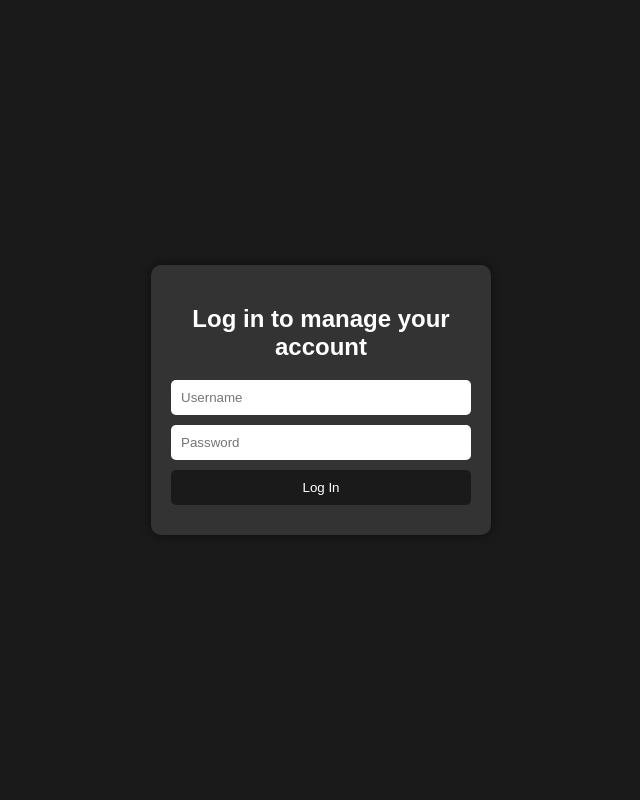
After one commit to zayn2003/Resume-classification, a Flask app: page / in a window 1280 px wide. The commit adds this page. Shown: the whole page, without its empty margins (319-959 px from the left). Run offline with Flask 3, Linux system fonts and the light colour scheme; parts of the project's set-up code (start-up, migrations or seed data) failed here and were passed over.

Commit message:
updates to UI

```diff
--- a/app.py
+++ b/app.py
@@ -1,19 +1,20 @@
 import os
+import re
 import tempfile
-from flask import Flask, request, jsonify
-from pdf2image import convert_from_path
+
+import fitz  # PyMuPDF
+import joblib
+import nltk
 import pytesseract
-import joblib
-from PIL import Image
-import re
+from flask import Flask, jsonify, redirect, render_template, request, url_for
+from flask_cors import CORS, cross_origin
 from nltk.corpus import stopwords
 from nltk.stem import WordNetLemmatizer
-import nltk
-from flask_cors import CORS, cross_origin
-import fitz  # PyMuPDF
+from pdf2image import convert_from_path
+from PIL import Image
 
 app = Flask(__name__)
-cors = CORS(app)
+CORS(app)
 app.config['CORS_HEADERS'] = 'Content-Type'
 
 # Load the models
@@ -22,7 +23,6 @@ vectorizer = joblib.load('pkl/vectorizer.pkl')
 label_encoder = joblib.load('pkl/label_encoder.pkl')
 
 def extract_text_from_pdf(pdf_file):
-    # Save the FileStorage object to a temporary file
     with tempfile.NamedTemporaryFile(delete=False, suffix=".pdf") as temp_file:
         pdf_file.save(temp_file.name)
 
@@ -32,8 +32,8 @@ def extract_text_from_pdf(pdf_file):
         page = doc.load_page(page_num)
         text += page.get_text()
 
-    doc.close()  # Close the PDF document
-    os.remove(temp_file.name)  # Delete the temporary file
+    doc.close()
+    os.remove(temp_file.name)
 
     return text
 
@@ -46,38 +46,56 @@ nltk.download('stopwords', quiet=True)
 nltk.download('wordnet', quiet=True)
 
 def preprocess_text(text):
-    text = text.lower()  # Convert text to lowercase
-    text = re.sub(r'[^a-zA-Z\s]', '', text)  # Remove non-alphabetic characters
-    tokens = text.split()  # Tokenize text into words
-    stop_words = set(stopwords.words('english'))  # Get English stopwords
-    tokens = [token for token in tokens if token not in stop_words]  # Remove stopwords
-    lemmatizer = WordNetLemmatizer()  # Initialize lemmatizer
-    tokens = [lemmatizer.lemmatize(token) for token in tokens]  # Lemmatize tokens
-    return ' '.join(tokens)  # Return processed text as a single string
+    text = text.lower()
+    text = re.sub(r'[^a-zA-Z\s]', '', text)
+    tokens = text.split()
+    stop_words = set(stopwords.words('english'))
+    tokens = [token for token in tokens if token not in stop_words]
+    lemmatizer = WordNetLemmatizer()
+    tokens = [lemmatizer.lemmatize(token) for token in tokens]
+    return ' '.join(tokens)
 
-@app.route('/upload', methods=['POST'])
+@app.route('/')
+def index():
+    return render_template('login.html')
+
+@app.route('/login', methods=['GET', 'POST'])
+@cross_origin()
+def login():
+    if request.method == 'POST':
+        username = request.form['username']
+        password = request.form['password']
+        # Perform login validation here
+        if username == "admin" and password == "admin":  # Example validation
+            return redirect(url_for('upload'))
+        else:
+            return redirect(url_for('login'))
+    return render_template('upload.html')
+
+@app.route('/upload', methods=['GET', 'POST'])
 @cross_origin()
 def upload():
-    file = request.files['file']
-    skill_set = request.form.get('skills', '').split(',')
+    if request.method == 'POST':
+        file = request.files['file']
+        skill_set = request.form.get('skills', '').split(',')
 
-    if file.filename.endswith('.pdf'):
-        text = extract_text_from_pdf(file)
-    elif file.filename.endswith(('png', 'jpg', 'jpeg')):
-        text = extract_text_from_image(file)
-    else:
-        return jsonify({'error': 'Unsupported file format'}), 400
+        if file.filename.endswith('.pdf'):
+            text = extract_text_from_pdf(file)
+        elif file.filename.endswith(('png', 'jpg', 'jpeg')):
+            text = extract_text_from_image(file)
+        else:
+            return jsonify({'error': 'Unsupported file format'}), 400
 
-    # Process the extracted text with the model (add your text processing and classification code here)
-    processed_text = preprocess_text(text)
-    vectorized_text = vectorizer.transform([processed_text])
-    prediction = xgb_model.predict(vectorized_text)
-    category = label_encoder.inverse_transform(prediction)[0]
+        processed_text = preprocess_text(text)
+        vectorized_text = vectorizer.transform([processed_text])
+        prediction = xgb_model.predict(vectorized_text)
+        category = label_encoder.inverse_transform(prediction)[0]
 
-    # Filter by skills (add your skill filtering code here)
-    filtered = any(skill.lower() in processed_text for skill in skill_set)
+        filtered = any(skill.lower() in processed_text for skill in skill_set)
 
-    return jsonify({'category': category, 'filtered': filtered})
+        return jsonify({'category': category, 'filtered': filtered})
+
+    return render_template('upload.html')
 
 if __name__ == '__main__':
     app.run(debug=True)
--- /dev/null
+++ b/templates/login.html
@@ -0,0 +1,56 @@
+<!DOCTYPE html>
+<html lang="en">
+<head>
+    <meta charset="UTF-8">
+    <meta name="viewport" content="width=device-width, initial-scale=1.0">
+    <title>Login Page</title>
+    <style>
+        body {
+            font-family: Arial, sans-serif;
+            display: flex;
+            justify-content: center;
+            align-items: center;
+            height: 100vh;
+            background-color: #1a1a1a;
+            margin: 0;
+        }
+        .login-container {
+            background-color: #333;
+            padding: 20px;
+            border-radius: 10px;
+            text-align: center;
+            width: 300px;
+            box-shadow: 0 0 10px rgba(0, 0, 0, 0.5);
+        }
+        .login-container h2 {
+            color: #fff;
+        }
+        .login-container form {
+            display: flex;
+            flex-direction: column;
+        }
+        .login-container input {
+            margin-bottom: 10px;
+            padding: 10px;
+            border: none;
+            border-radius: 5px;
+        }
+        .login-container input[type="submit"] {
+            background-color: #1a1a1a;
+            color: #fff;
+            cursor: pointer;
+        }
+    </style>
+</head>
+<body>
+    <div class="login-container">
+        <h2>Log in to manage your account</h2>
+        <form action="{{ url_for('login') }}" method="POST">
+            <input type="text" name="username" placeholder="Username" required>
+            <input type="password" name="password" placeholder="Password" required>
+            <input type="submit" value="Log In">
+        </form>
+
+    </div>
+</body>
+</html>
```
Also changed, not shown: templates/upload.html (renamed from index.html, +32 -13 lines).
